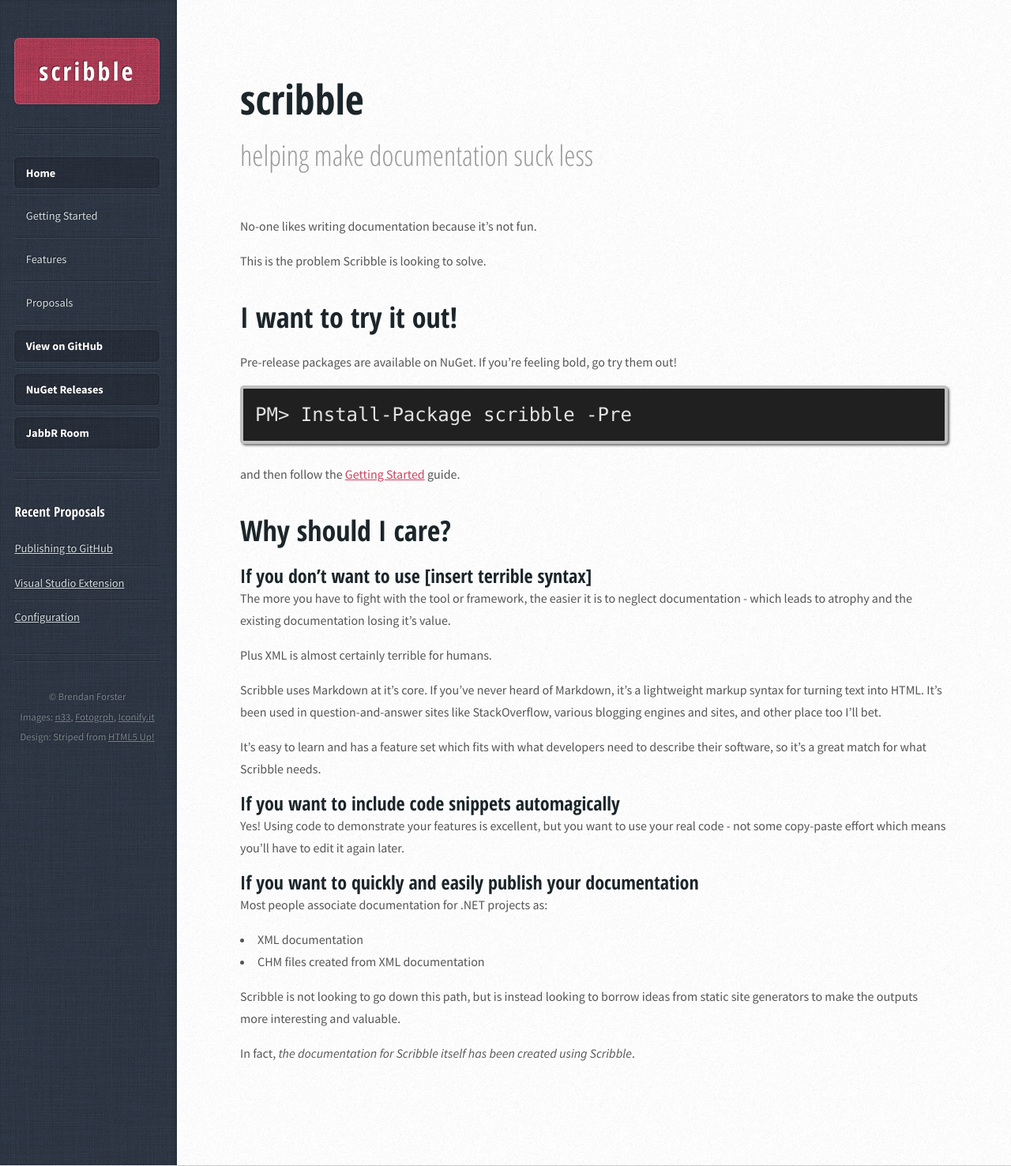
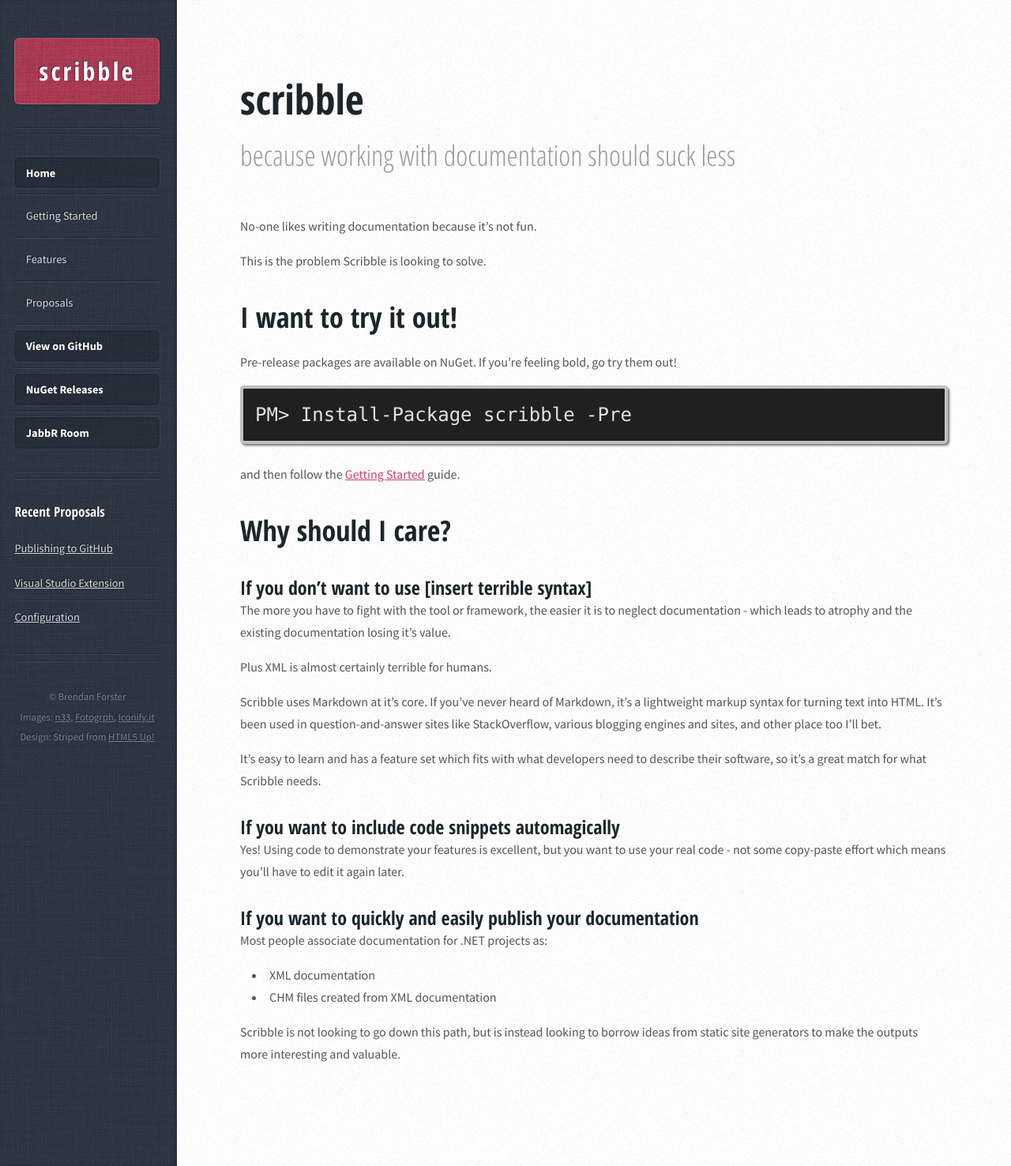
Before and after one commit to shiftkey/scribble, a Jekyll site: the page built from index.md, in a window 1280 px wide. Shown: the whole page at 79% size. Built offline with Jekyll 4.4.1, drawn with Linux system fonts in a browser that asks for light colours.

Commit message:
updating site from scribble generated content

```diff
--- a/_includes/header.html
+++ b/_includes/header.html
@@ -1,4 +1,4 @@
 <header>
 	<h2>scribble</h2>
-	<span class="byline">helping make documentation suck less</span>
+	<span class="byline">because working with documentation should suck less</span>
 </header>
--- a/css/custom.css
+++ b/css/custom.css
@@ -4,6 +4,7 @@
 #content-inner ul {
 	list-style-type: disc;
 	list-style-position: inside;
+    margin-left: 15px;
 }
 
 .nuget-badge code {
--- a/css/style-desktop.css
+++ b/css/style-desktop.css
@@ -298,3 +298,11 @@
 			height: 0.5em;
 			margin: 0 0 2em 0;
 		}
+
+/*********************************************************************************/
+/* Custom Desktop Styles                                                                     */
+/*********************************************************************************/
+
+.is-post h4 {
+	padding-top: 15px;
+}
--- a/index.md
+++ b/index.md
@@ -40,5 +40,3 @@
  - CHM files created from XML documentation
 
 Scribble is not looking to go down this path, but is instead looking to borrow ideas from static site generators to make the outputs more interesting and valuable.
-
-In fact, *the documentation for Scribble itself has been created using Scribble*.
```
